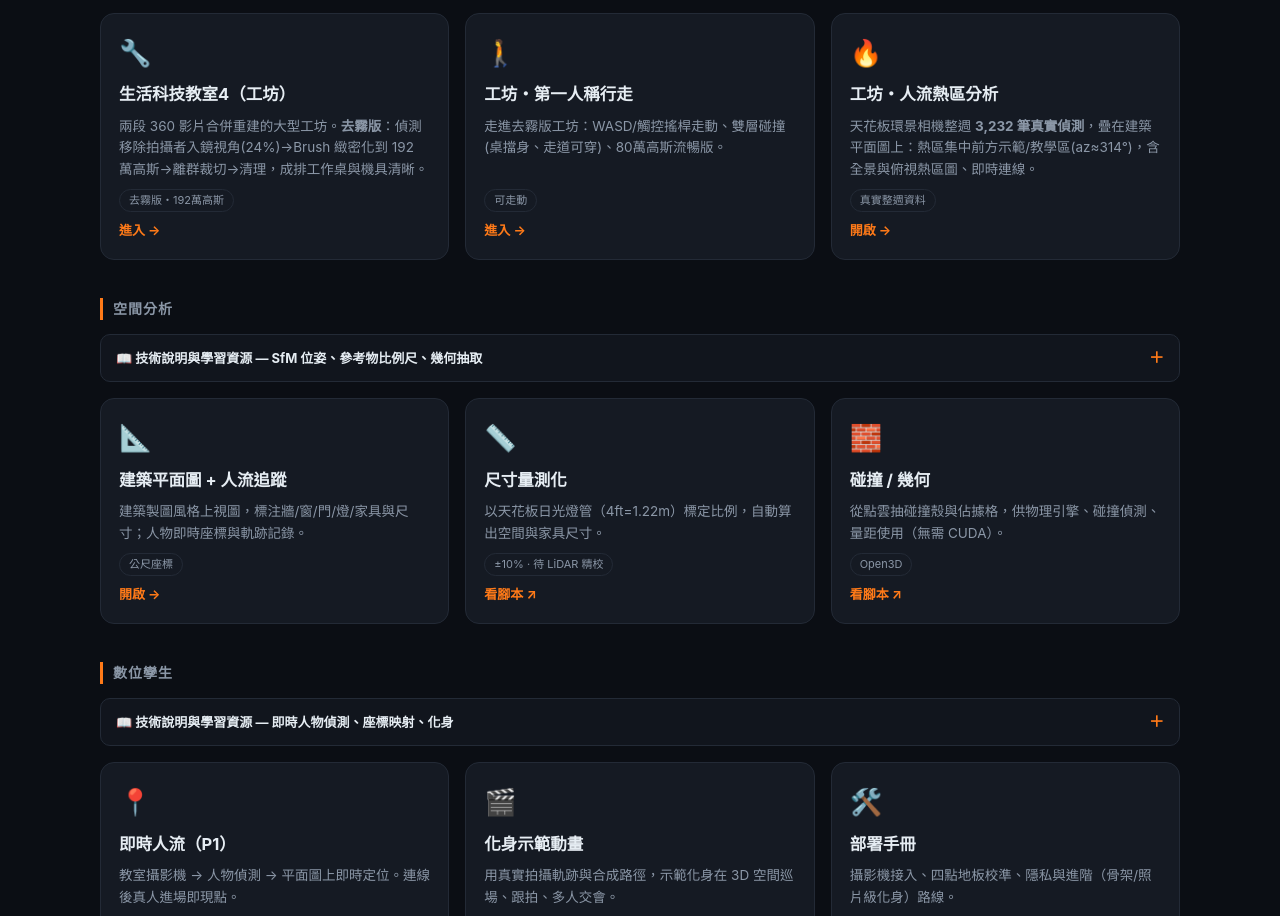
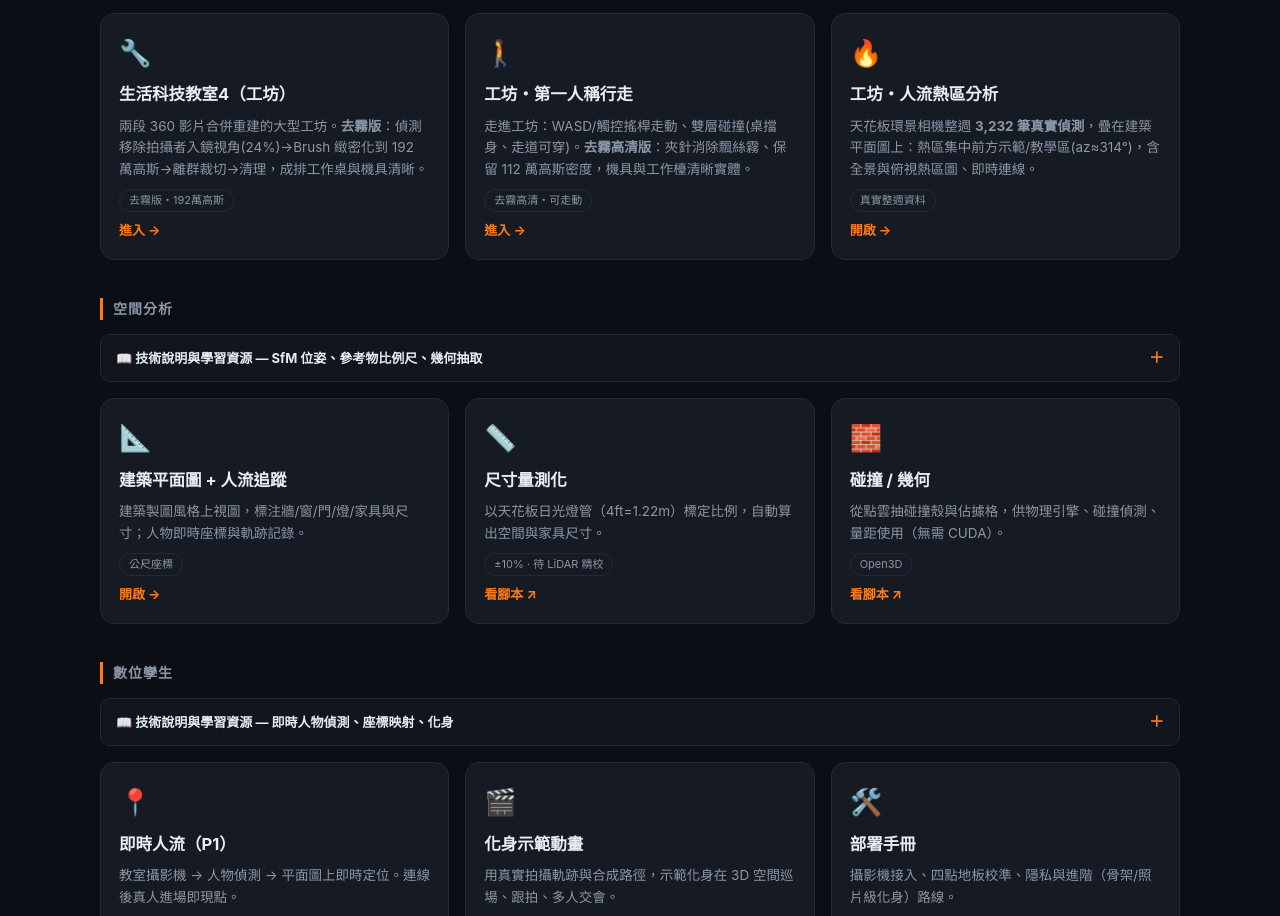
Before and after one commit to henrychao521/x5-roomtour-viewer, a plain HTML site: page index.html in a window 1280 px wide. Shown: the part 1723-2639 px from the top of the page. Drawn offline with Linux system fonts and the light colour scheme.

Commit message:
index:工坊行走卡片更新為去霧高清版(112萬 de-needle)
Co-Authored-By: Claude Opus 4.8 (1M context) <noreply@anthropic.com>

```diff
--- a/index.html
+++ b/index.html
@@ -145,8 +145,8 @@
       <span class="chip">去霧版・192萬高斯</span><span class="go">進入 →</span></a>
     <a class="card" href="livingtech4-walk.html">
       <div class="ic">🚶</div><h3>工坊・第一人稱行走</h3>
-      <p>走進去霧版工坊：WASD/觸控搖桿走動、雙層碰撞(桌擋身、走道可穿)、80萬高斯流暢版。</p>
-      <span class="chip">可走動</span><span class="go">進入 →</span></a>
+      <p>走進工坊：WASD/觸控搖桿走動、雙層碰撞(桌擋身、走道可穿)。<b>去霧高清版</b>：夾針消除飄絲霧、保留 112 萬高斯密度，機具與工作檯清晰實體。</p>
+      <span class="chip">去霧高清・可走動</span><span class="go">進入 →</span></a>
     <a class="card" href="livingtech4-tracking.html">
       <div class="ic">🔥</div><h3>工坊・人流熱區分析</h3>
       <p>天花板環景相機整週 <b>3,232 筆真實偵測</b>，疊在建築平面圖上：熱區集中前方示範/教學區(az≈314°)，含全景與俯視熱區圖、即時連線。</p>
```
